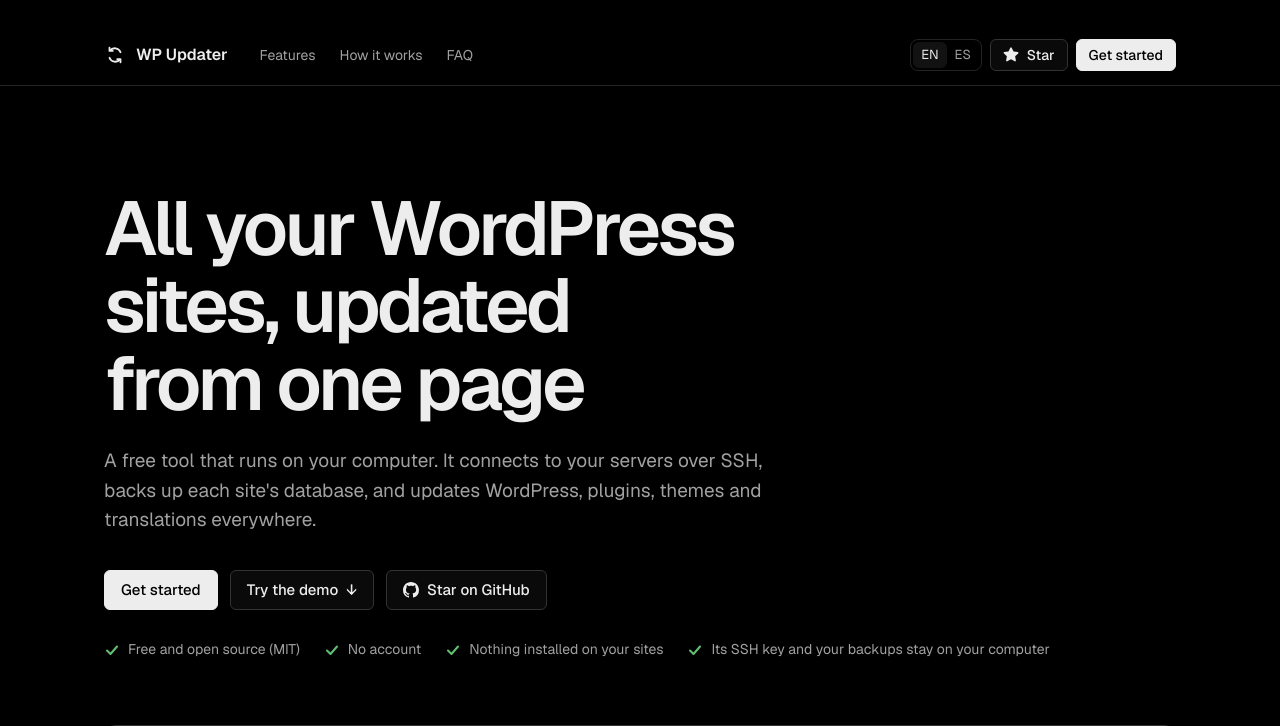
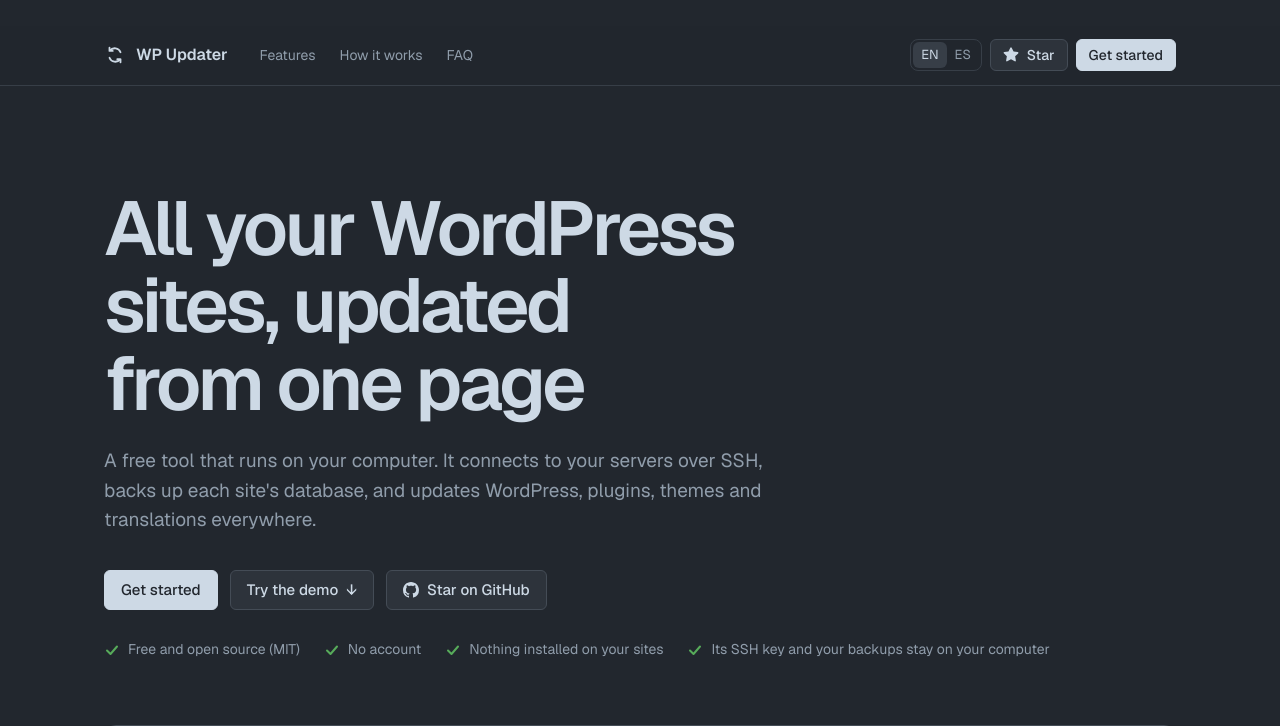
Before and after one commit to nicob201/wp-updater-free-site, a plain HTML site: page index.html in a window 1280 px wide. Shown: the top 726 px of the page. Drawn offline with nearby package versions, Linux system fonts and the light colour scheme; no server answers.

Commit message:
style: the page uses the same softer dark colors as the tool
GitHub's dark dimmed palette, the tool's own tokens, so the page and the demo inside it read as one thing.

```diff
--- a/assets/site.css
+++ b/assets/site.css
@@ -1,16 +1,16 @@
-/* The tool's own tokens (demo/styles.css), so the page and the demo inside it read as one thing */
+/* The tool's own tokens (demo/styles.css; GitHub's dark dimmed theme), so the page and the demo inside it read as one thing */
 :root {
   color-scheme: dark;
-  --bg: #000;
-  --surface: #0a0a0a;
-  --raised: #121212;
-  --border: #232323;
-  --border-strong: #333;
-  --text: #ededed;
-  --muted: #a1a1a1;
-  --dim: #666;
-  --blue: #52a8ff;
-  --green: #62c073;
+  --bg: #22272e;
+  --surface: #2d333b;
+  --raised: #373e47;
+  --border: #373e47;
+  --border-strong: #444c56;
+  --text: #cdd9e5;
+  --muted: #909dab;
+  --dim: #768390;
+  --blue: #539bf5;
+  --green: #57ab5a;
   --sans: Geist, system-ui, -apple-system, sans-serif;
   --mono: "Geist Mono", ui-monospace, Menlo, monospace;
   --gutter: 24px;
@@ -67,9 +67,9 @@ svg { width: 16px; height: 16px; flex: none; }
   white-space: nowrap;
   transition: background-color 0.15s, border-color 0.15s;
 }
-.button:hover { background: var(--raised); border-color: #444; }
-.button.primary { background: var(--text); border-color: var(--text); color: #000; }
-.button.primary:hover { background: #fff; border-color: #fff; }
+.button:hover { background: var(--raised); border-color: #545d68; }
+.button.primary { background: var(--text); border-color: var(--text); color: #22272e; }
+.button.primary:hover { background: #e6edf3; border-color: #e6edf3; }
 .button.small { height: 32px; padding: 0 12px; font-size: 14px; }
 .button svg { fill: currentColor; }
 .button .count { color: var(--muted); font-variant-numeric: tabular-nums; }
@@ -83,7 +83,7 @@ svg { width: 16px; height: 16px; flex: none; }
   z-index: 10;
   height: var(--nav);
   border-bottom: 1px solid var(--border);
-  background: rgb(0 0 0 / 0.8);
+  background: rgb(34 39 46 / 0.8);
   -webkit-backdrop-filter: saturate(1.4) blur(12px);
   backdrop-filter: saturate(1.4) blur(12px);
 }
@@ -249,7 +249,7 @@ dd { margin-top: 4px; color: var(--muted); }
 .faq summary::-webkit-details-marker { display: none; }
 .faq summary::after { content: "+" / ""; color: var(--muted); font-weight: 400; }
 .faq details[open] summary::after { content: "−" / ""; }
-.faq summary:hover { color: #fff; }
+.faq summary:hover { color: #e6edf3; }
 .faq details p { max-width: 68ch; padding-bottom: 20px; color: var(--muted); }
 
 /* The last ask */
```
